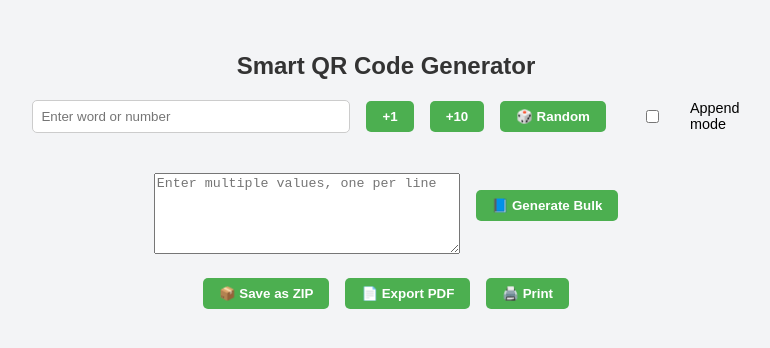
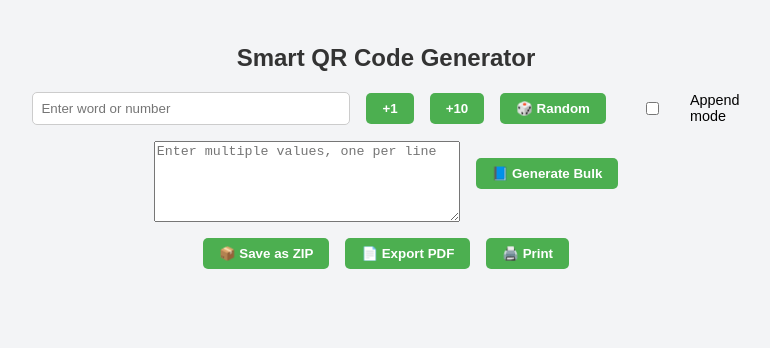
Before and after one commit to RomyGuibelondo/QRCODE2025, a plain HTML site: page index.html in a window 1280 px wide. Shown: the whole page, without its empty margins (254-1024 px from the left). Drawn offline with nearby package versions, Linux system fonts and the light colour scheme.

Commit message:
adjust padding

```diff
--- a/index.html
+++ b/index.html
@@ -17,7 +17,7 @@
         font-family: sans-serif;
         background-color: #f3f4f6;
         margin: 0;
-        padding: 2rem;
+        padding: 1.5rem;
       }
       input {
         padding: 0.5rem;
@@ -30,7 +30,7 @@
         display: flex;
         align-items: center;
         gap: 1rem;
-        margin-bottom: 1.5rem;
+        margin-bottom: 0;
         justify-content: center;
         flex-wrap: wrap;
       }
@@ -50,7 +50,7 @@
       .qr-grid {
         display: flex;
         flex-wrap: wrap;
-        gap: 1rem;
+        gap: 0.75rem;
         margin-top: 2rem;
         justify-content: center;
       }
```
